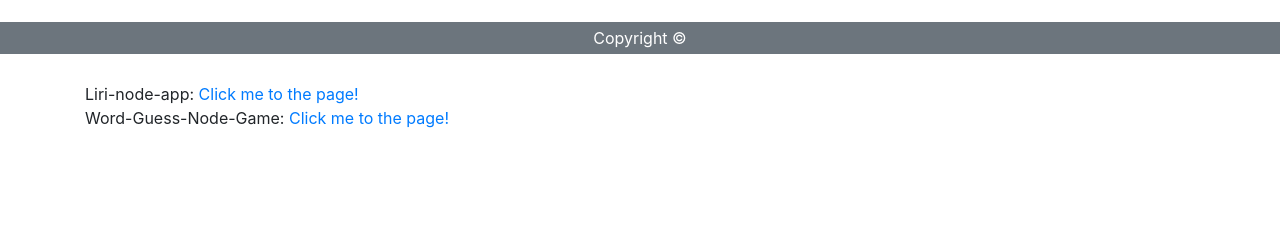
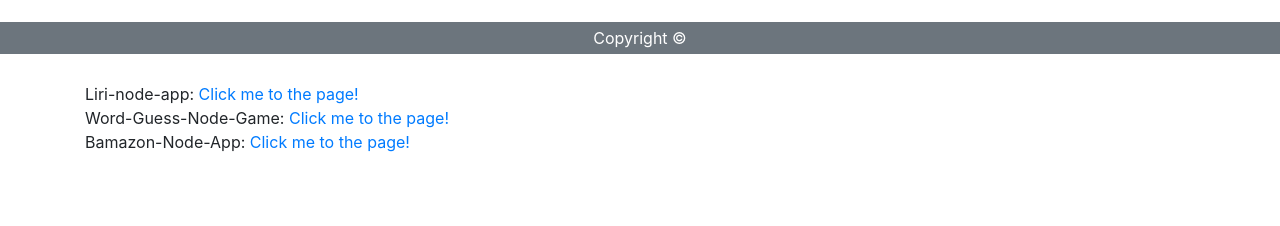
Before and after one commit to huwu55/huwu55.github.io, a plain HTML site: page portfolio.html in a window 1280 px wide. Shown: the part 746-972 px from the top of the page. Before the commit the page ends 948 px from the top, so only its background shows below. Drawn offline with nearby package versions, Linux system fonts and the light colour scheme.

Commit message:
added Bamazon-Node-App

```diff
--- a/portfolio.html
+++ b/portfolio.html
@@ -110,6 +110,8 @@
           Liri-node-app: <a href="https://github.com/huwu55/liri-node-app#readme" target="blank">Click me to the page!</a>
           <br>
           Word-Guess-Node-Game: <a href="https://github.com/huwu55/Word-Guess-Node-App" target="blank">Click me to the page!</a>
+          <br>
+          Bamazon-Node-App: <a href="https://github.com/huwu55/Bamazon" target="blank">Click me to the page!</a>
           <br><br><br><br>
         </div>
       </div>
```
